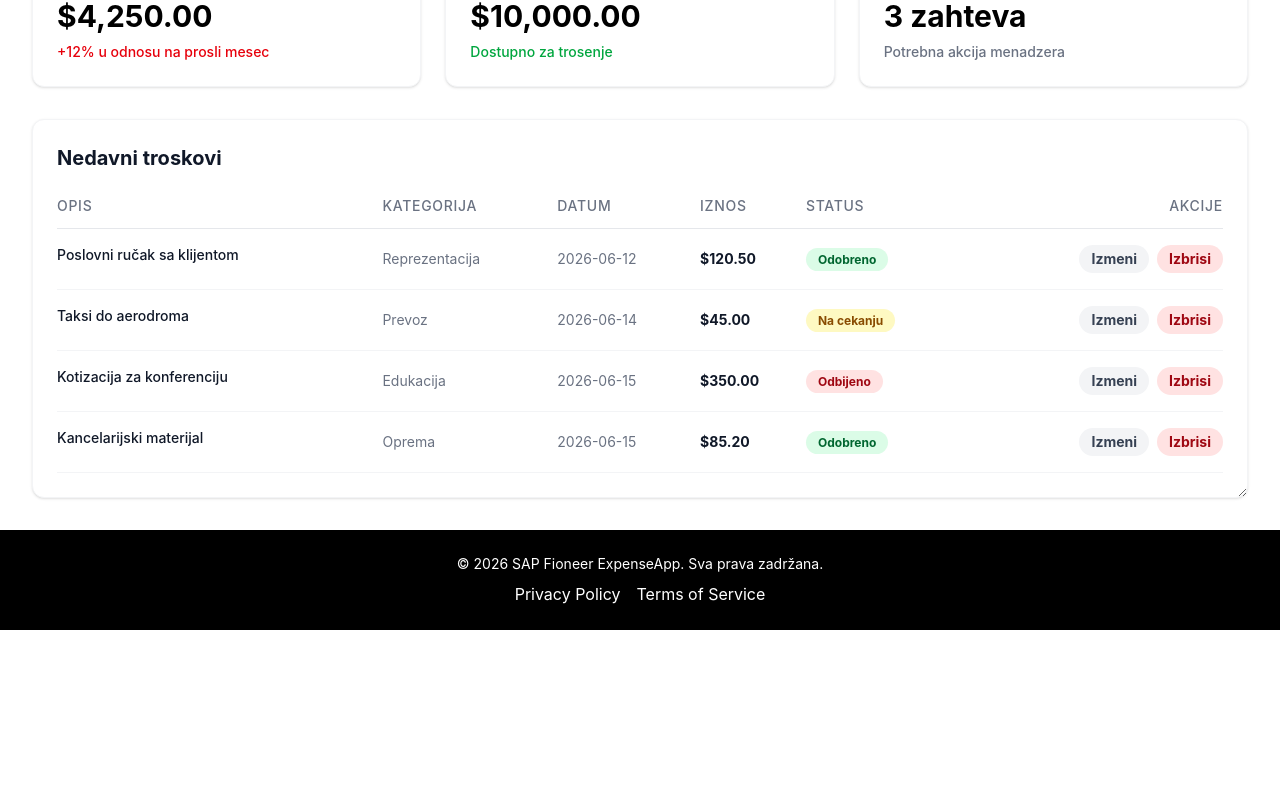
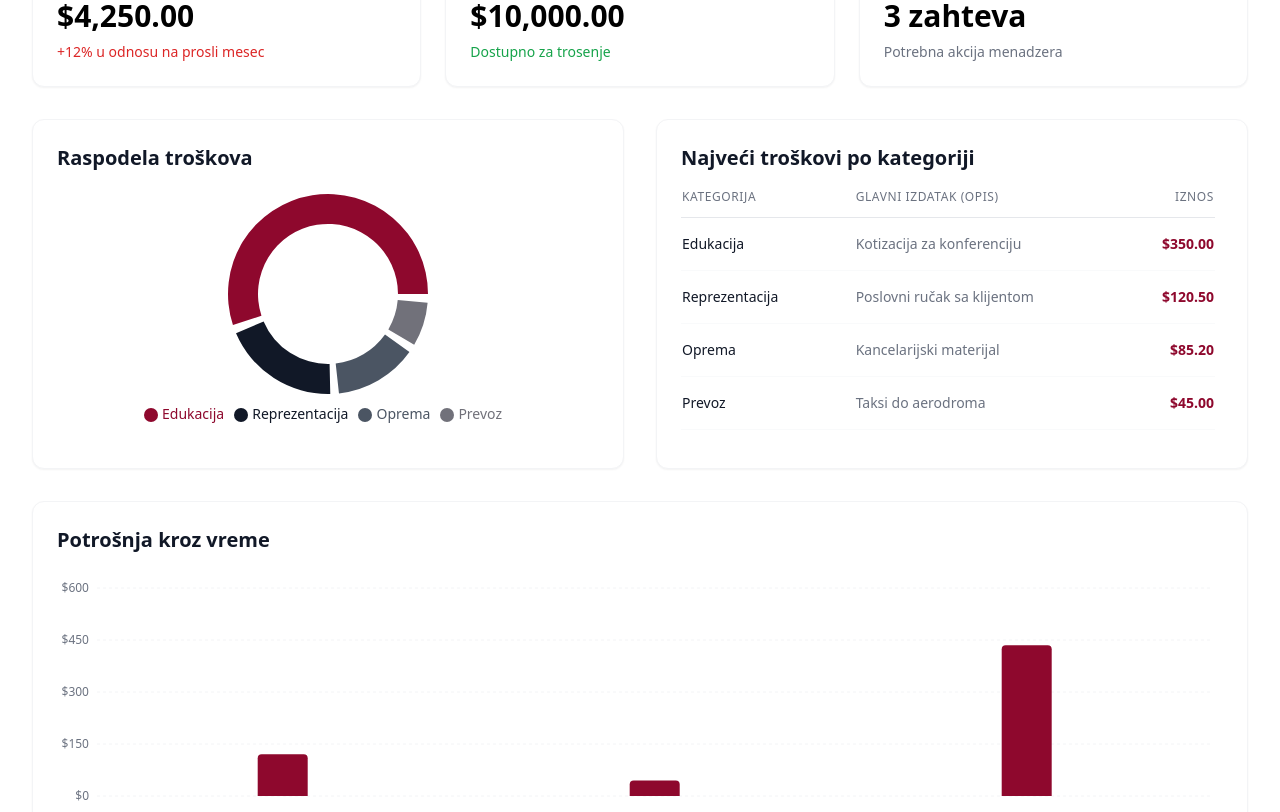
Before and after one commit to Strajja/Corporate_Expense_Tracker, a Next.js app: page / in a window 1280 px wide. Shown: the part 263-1075 px from the top of the page. Before the commit the page ends 893 px from the top, so only its background shows below. Built offline with nearby package versions, Linux system fonts and the light colour scheme.

Commit message:
finished expenses page

```diff
--- a/next.config.js
+++ b/postcss.config.mjs
@@ -1,4 +1,8 @@
-/** @type {import('next').NextConfig} */
-const nextConfig = {};
-
-export default nextConfig;
+/** @type {import('postcss-load-config').Config} */
+const config = {
+  plugins: {
+    tailwindcss: {},
+    autoprefixer: {},
+  },
+};
+export default config;
--- /dev/null
+++ b/src/app/components/CategoryChart.tsx
@@ -0,0 +1,42 @@
+'use client';
+
+import React from 'react';
+import { PieChart, Pie, Cell, Tooltip, Legend, ResponsiveContainer } from 'recharts';
+import { Expense } from '../data/mockData';
+
+interface CategoryChartProps {
+    expenses: Expense[];
+}
+
+const BOJE = ['#8e082d', '#111827', '#4b5563', '#71717a', '#27272a', '#be123c'];
+
+export default function CategoryChart({ expenses }: CategoryChartProps) {
+    const unikatneKategorije = Array.from(new Set(expenses.map(t => t.category)));
+
+    const podaciRaw = unikatneKategorije.map((kategorija) => ({
+        name: kategorija,
+        value: expenses.filter(t => t.category === kategorija).reduce((sum, t) => sum + t.amount, 0)
+    }));
+
+    const top5 = podaciRaw.sort((a, b) => b.value - a.value).slice(0, 5);
+    const ostalo = podaciRaw.slice(5).reduce((sum, item) => sum + item.value, 0);
+
+    if (ostalo > 0) top5.push({ name: "Ostalo", value: ostalo });
+
+    return (
+        <div className="bg-white p-6 rounded-xl shadow-sm border border-gray-100 w-full h-[350px] flex flex-col">
+            <h2 className="text-xl font-bold text-gray-900 mb-2">Raspodela troškova</h2>
+            <div className="flex-1 w-full min-h-0">
+                <ResponsiveContainer width="100%" height="100%">
+                    <PieChart>
+                        <Pie data={top5} cx="50%" cy="50%" innerRadius={70} outerRadius={100} paddingAngle={5} dataKey="value" stroke="none">
+                            {top5.map((entry, index) => <Cell key={`cell-${index}`} fill={BOJE[index % BOJE.length]} />)}
+                        </Pie>
+                        <Tooltip formatter={(value: number) => `$${value.toFixed(2)}`} contentStyle={{ borderRadius: '12px', border: 'none', boxShadow: '0 10px 15px -3px rgb(0 0 0 / 0.1)' }} />
+                        <Legend verticalAlign="bottom" height={36} iconType="circle" wrapperStyle={{ fontSize: '14px', fontWeight: '500' }} />
+                    </PieChart>
+                </ResponsiveContainer>
+            </div>
+        </div>
+    );
+}
--- a/src/app/components/ExpenseForm.tsx
+++ b/src/app/components/ExpenseForm.tsx
@@ -5,6 +5,7 @@ import { z } from 'zod';
 import { zodResolver } from '@hookform/resolvers/zod';
 import { useForm } from "react-hook-form";
 import { Expense } from '../data/mockData';
+
 
 const expenseSchema = z.object({
     description: z.string().min(3, "Opis mora imati vise od 3 karaktera."),
@@ -21,7 +22,6 @@ interface ExpenseFormProps {
 
 export default function ExpenseForm({ onSave, trosakZaIzmenu }: ExpenseFormProps) {
 
-    // DODATO: Izvukli smo "reset" funkciju iz useForm
     const { register, handleSubmit, reset, formState: { errors } } = useForm<ExpenseFormData>({
         resolver: zodResolver(expenseSchema),
         defaultValues: {
--- a/src/app/components/RecentExpenses.tsx
+++ b/src/app/components/RecentExpenses.tsx
@@ -1,3 +1,4 @@
+'use client';
 import React, { useState } from 'react';
 import { Expense } from '../data/mockData';
 
--- /dev/null
+++ b/src/app/components/TimeChart.tsx
@@ -0,0 +1,40 @@
+'use client';
+
+import React from 'react';
+import { BarChart, Bar, XAxis, YAxis, CartesianGrid, Tooltip, ResponsiveContainer } from 'recharts';
+import { Expense } from '../data/mockData';
+
+interface TimeChartProps {
+    expenses: Expense[];
+}
+
+export default function TimeChart({ expenses }: TimeChartProps) {
+    const dnevniTroskovi = expenses.reduce((acc: { [key: string]: number }, expense) => {
+        if (!acc[expense.date]) acc[expense.date] = 0;
+        acc[expense.date] += expense.amount;
+        return acc;
+    }, {});
+
+    const podaci = Object.entries(dnevniTroskovi)
+        .map(([datum, iznos]) => ({ datum, iznos }))
+        .sort((a, b) => new Date(a.datum).getTime() - new Date(b.datum).getTime());
+
+    return (
+        <div className="bg-white p-6 rounded-xl shadow-sm border border-gray-100 w-full h-[350px] flex flex-col">
+            <h2 className="text-xl font-bold text-gray-900 mb-6">Potrošnja kroz vreme</h2>
+            <div className="w-full h-full overflow-x-auto">
+                <div className="min-w-[600px] h-full">
+                    <ResponsiveContainer width="100%" height="100%">
+                        <BarChart data={podaci} margin={{ top: 10, right: 10, left: -20, bottom: 0 }}>
+                            <CartesianGrid strokeDasharray="3 3" vertical={false} stroke="#f3f4f6" />
+                            <XAxis dataKey="datum" axisLine={false} tickLine={false} tick={{ fontSize: 12, fill: '#6b7280' }} dy={10} />
+                            <YAxis axisLine={false} tickLine={false} tick={{ fontSize: 12, fill: '#6b7280' }} tickFormatter={(value) => `$${value}`} />
+                            <Tooltip formatter={(value: number) => [`$${value.toFixed(2)}`, 'Ukupno']} contentStyle={{ borderRadius: '12px', border: 'none', boxShadow: '0 10px 15px -3px rgb(0 0 0 / 0.1)' }} cursor={{ fill: '#f3f4f6' }} />
+                            <Bar dataKey="iznos" fill="#8e082d" radius={[4, 4, 0, 0]} maxBarSize={50} />
+                        </BarChart>
+                    </ResponsiveContainer>
+                </div>
+            </div>
+        </div>
+    );
+}
--- /dev/null
+++ b/src/app/components/TopExpensesTable.tsx
@@ -0,0 +1,55 @@
+import React from 'react';
+import { Expense } from '../data/mockData';
+
+interface TopExpensesTableProps {
+    expenses: Expense[];
+}
+
+export default function TopExpensesTable({ expenses }: TopExpensesTableProps) {
+    const topExpensesMap = expenses.reduce((acc: { [key: string]: Expense }, expense) => {
+        if (!acc[expense.category] || expense.amount > acc[expense.category].amount) {
+            acc[expense.category] = expense;
+        }
+        return acc;
+    }, {});
+
+    const topExpenses = Object.values(topExpensesMap).sort((a, b) => b.amount - a.amount);
+
+    if (topExpenses.length === 0) {
+        return (
+            <div className="bg-white p-6 rounded-xl shadow-sm border border-gray-100 flex items-center justify-center h-[350px]">
+                <p className="text-gray-500 font-medium">Nema podataka za prikaz.</p>
+            </div>
+        );
+    }
+
+    return (
+        <div className="bg-white p-6 rounded-xl shadow-sm border border-gray-100 w-full h-[350px] flex flex-col overflow-hidden">
+            <h2 className="text-xl font-bold text-gray-900 mb-4">Najveći troškovi po kategoriji</h2>
+            <div className="overflow-y-auto flex-1 pr-2 custom-scrollbar">
+                <table className="w-full text-left border-collapse">
+                    <thead>
+                        <tr className="border-b border-gray-200 text-xs text-gray-500 uppercase tracking-wider sticky top-0 bg-white">
+                            <th className="pb-3 font-medium">Kategorija</th>
+                            <th className="pb-3 font-medium">Glavni izdatak (Opis)</th>
+                            <th className="pb-3 font-medium text-right">Iznos</th>
+                        </tr>
+                    </thead>
+                    <tbody className="text-sm">
+                        {topExpenses.map((expense) => (
+                            <tr key={expense.id} className="border-b border-gray-50 hover:bg-gray-50 transition-colors">
+                                <td className="py-4 font-medium text-gray-900">{expense.category}</td>
+                                <td className="py-4 text-gray-500 truncate max-w-[150px]" title={expense.description}>
+                                    {expense.description}
+                                </td>
+                                <td className="py-4 text-[#8e082d] font-bold text-right">
+                                    ${expense.amount.toFixed(2)}
+                                </td>
+                            </tr>
+                        ))}
+                    </tbody>
+                </table>
+            </div>
+        </div>
+    );
+}
--- a/src/app/globals.css
+++ b/src/app/globals.css
@@ -1 +1,5 @@
-@import "tailwindcss";
+@tailwind base;
+@tailwind components;
+@tailwind utilities;
+
+/* Ovde ispod možeš ostaviti svoj custom CSS ako si ga imao, npr. onaj za skrolbar */
--- a/src/app/page.tsx
+++ b/src/app/page.tsx
@@ -1,53 +1,33 @@
+'use client';
+
 import SummaryCard from "./components/SummaryCard";
-import RecentExpenses from "./components/RecentExpenses";
-import { Expense, mockExpenses } from "./data/mockData";
-
-
+import CategoryChart from "./components/CategoryChart";
+import TopExpensesTable from "./components/TopExpensesTable";
+import TimeChart from "./components/TimeChart";
+import { mockExpenses } from "./data/mockData";
 
 export default function Dashboard() {
   return (
-
-    <div
-      className="p-8 w-full">
-      <div
-        className="mb-8">
-        <h1
-          className="text-3xl font-bold text-gray-900"
-        >Welcome back, user
-        </h1>
-        <p
-          className="text-gray-500 mt-1"
-        >Pregled vasih finansijskih aktivnosti za ovaj mesec
-        </p>
+    <div className="p-8 w-full">
+      <div className="mb-8">
+        <h1 className="text-3xl font-bold text-gray-900">Welcome back, user</h1>
+        <p className="text-gray-500 mt-1">Pregled vasih finansijskih aktivnosti za ovaj mesec</p>
       </div>
 
-      <div
-        className="grid grid-cols-1 md:grid-cols-3 gap-6">
+      <div className="grid grid-cols-1 md:grid-cols-3 gap-6 mb-8">
+        <SummaryCard title="Ukupni troskovi" amount="$4,250.00" description="+12% u odnosu na prosli mesec" trend="negative" />
+        <SummaryCard title="Odobren budzet" amount="$10,000.00" description="Dostupno za trosenje" trend="positive" />
+        <SummaryCard title="Na cekanju (Pending)" amount="3 zahteva" description="Potrebna akcija menadzera" trend="neutral" />
+      </div>
 
-        <SummaryCard
-          title="Ukupni troskovi"
-          amount="$4,250.00"
-          description="+12% u odnosu na prosli mesec"
-          trend="negative"
-        />
+      <div className="grid grid-cols-1 lg:grid-cols-2 gap-8 mb-8">
+        <CategoryChart expenses={mockExpenses} />
+        <TopExpensesTable expenses={mockExpenses} />
+      </div>
 
-        <SummaryCard
-          title="Odobren budzet"
-          amount="$10,000.00"
-          description="Dostupno za trosenje"
-          trend="positive"
-        />
-
-        <SummaryCard
-          title="Na cekanju (Pending)"
-          amount="3 zahteva"
-          description="Potrebna akcija menadzera"
-          trend="neutral"
-        />
-
+      <div className="w-full">
+        <TimeChart expenses={mockExpenses} />
       </div>
-      <RecentExpenses data={mockExpenses}/>
     </div>
-
   );
 }
--- /dev/null
+++ b/tailwind.config.js
@@ -0,0 +1,12 @@
+/** @type {import('tailwindcss').Config} */
+module.exports = {
+  content: [
+    "./src/pages/**/*.{js,ts,jsx,tsx,mdx}",
+    "./src/components/**/*.{js,ts,jsx,tsx,mdx}",
+    "./src/app/**/*.{js,ts,jsx,tsx,mdx}",
+  ],
+  theme: {
+    extend: {},
+  },
+  plugins: [],
+}
```
Also changed, not shown: package.json (+14 -16 lines), tsconfig.json (+15 -6 lines), 1 other file (tests, documents, lock files or other folders).
